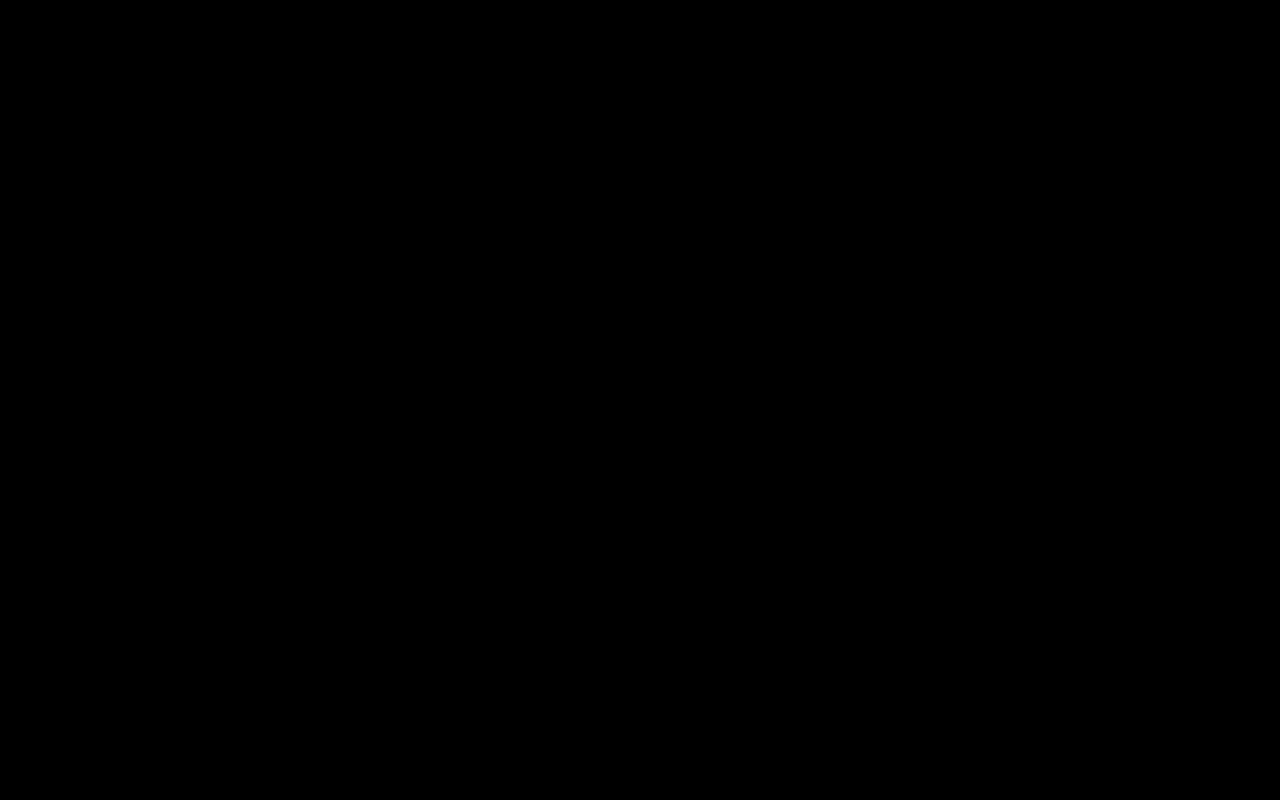
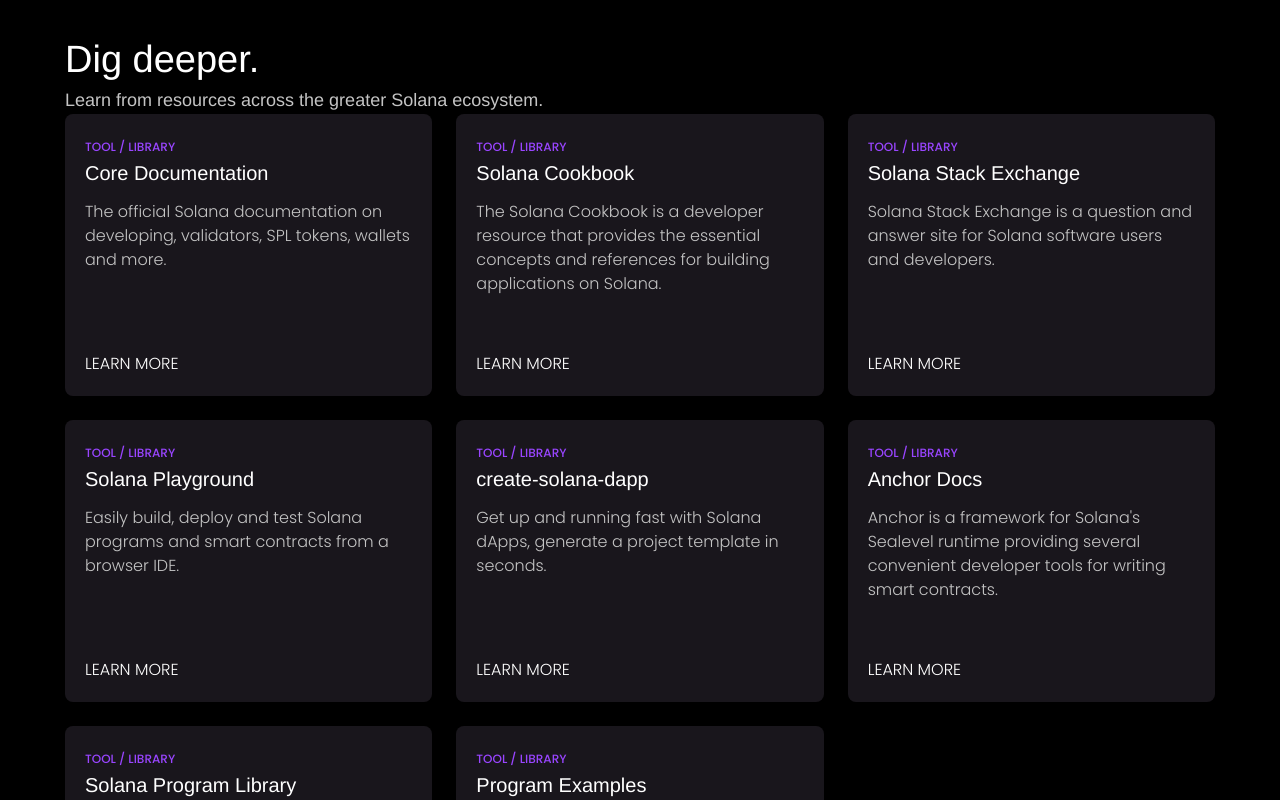
Before and after one commit to adnanDevelop/solonaApp, a React (Vite) app: page / in a window 1280 px wide. Shown: the part 1880-2680 px from the top of the page. Built offline with nearby package versions, Linux system fonts and the light colour scheme.

Commit message:
working on third section

```diff
--- a/src/modules/home/Home.tsx
+++ b/src/modules/home/Home.tsx
@@ -1,6 +1,7 @@
 import Navbar from "@/components/global/Navbar";
 import Hero from "./component/Hero";
 import GetStarted from "./component/GetStarted";
+import EcoSystem from "./component/EcoSystem";
 
 const Home = () => {
   return (
@@ -8,6 +9,7 @@
       <Navbar />
       <Hero />
       <GetStarted />
+      <EcoSystem />
       <div className="h-[200vh]"></div>
     </>
   );
--- /dev/null
+++ b/src/modules/home/component/EcoSystem.tsx
@@ -0,0 +1,51 @@
+import { deeperContent } from "../data";
+
+const EcoSystem = () => {
+  return (
+    <main className="custom-width padding-block">
+      {/* Header Section */}
+      <section>
+        <h1 className="text-white lg:text-[38px] sm:text-[55px] text-[35px] leading-none font-medium ">
+          Dig deeper.
+        </h1>
+        <p className="mt-2 text-sm text-content sm:text-lg text-light">
+          Learn from resources across the greater Solana ecosystem.
+        </p>
+      </section>
+
+      {/* Card Section */}
+      <section className="grid grid-cols-12 gap-6">
+        {deeperContent.map(
+          (
+            element: { title: string; label: string; content: string },
+            index: number
+          ) => {
+            return (
+              <div
+                key={index}
+                className="col-span-4 flex flex-col justify-between items-start rounded-lg p-[20px] bg-[#19161C] h-[282px] w-full"
+              >
+                <div>
+                  <span className="mb-1 text-xs font-medium uppercase text-purple font-poppin">
+                    {element?.label}
+                  </span>
+                  <h3 className="font-medium text-white font-helvetica text-[20px] mb-3">
+                    {element?.title}
+                  </h3>
+                  <p className="text-base font-light font-poppin text-content">
+                    {element?.content}
+                  </p>
+                </div>
+                <button className="font-light text-white transitions hover:text-purple font-poppin">
+                  LEARN MORE
+                </button>
+              </div>
+            );
+          }
+        )}
+      </section>
+    </main>
+  );
+};
+
+export default EcoSystem;
--- a/src/modules/home/component/GetStarted.tsx
+++ b/src/modules/home/component/GetStarted.tsx
@@ -1,42 +1,10 @@
 import { FaArrowRight } from "react-icons/fa6";
+import { getStartedData } from "../data";
 
 const GetStarted = () => {
-  const content = [
-    {
-      title: "Buildspance",
-      label: "15 Chapters",
-      image: "/image/getStarted/img-2.png",
-    },
-    {
-      title: "solana Bytes",
-      label: "12 Chapters",
-      image: "/image/getStarted/img-3.png",
-    },
-    {
-      title: "Scaffold Series",
-      label: "1 Chapter",
-      image: "/image/getStarted/img-4.png",
-    },
-    {
-      title: "Freecodecamp Solana Course",
-      label: "3 Chapter",
-      image: "/image/getStarted/img-5.png",
-    },
-    {
-      title: "Solana Development by Knox",
-      label: "164 Chapter",
-      image: "/image/getStarted/img-6.png",
-    },
-    {
-      title: "Solana Bootcamp",
-      label: "8 Chapter",
-      image: "/image/getStarted/img-7.png",
-    },
-  ];
-
   return (
     <main className="custom-width pt-[50px]">
-      <section className="">
+      <section>
         <h1 className="text-white lg:text-[38px] sm:text-[55px] text-[35px] leading-none font-medium ">
           Get started
         </h1>
@@ -64,7 +32,11 @@
             </button>
           </div>
         </div>
-        {content?.map((element, index) => {
+        {getStartedData?.map(
+          (
+            element: { image: string; label: string; title: string },
+            index: number
+          ) => {
             return (
               <div
                 key={index}
@@ -87,7 +59,8 @@
                 </div>
               </div>
             );
-        })}
+          }
+        )}
       </section>
     </main>
   );
--- /dev/null
+++ b/src/modules/home/data.ts
@@ -0,0 +1,83 @@
+export const getStartedData = [
+  {
+    title: "Buildspance",
+    label: "15 Chapters",
+    image: "/image/getStarted/img-2.png",
+  },
+  {
+    title: "solana Bytes",
+    label: "12 Chapters",
+    image: "/image/getStarted/img-3.png",
+  },
+  {
+    title: "Scaffold Series",
+    label: "1 Chapter",
+    image: "/image/getStarted/img-4.png",
+  },
+  {
+    title: "Freecodecamp Solana Course",
+    label: "3 Chapter",
+    image: "/image/getStarted/img-5.png",
+  },
+  {
+    title: "Solana Development by Knox",
+    label: "164 Chapter",
+    image: "/image/getStarted/img-6.png",
+  },
+  {
+    title: "Solana Bootcamp",
+    label: "8 Chapter",
+    image: "/image/getStarted/img-7.png",
+  },
+];
+
+export const deeperContent = [
+  {
+    label: "tool / library",
+    title: "Core Documentation",
+    content:
+      "The official Solana documentation on developing, validators, SPL tokens, wallets and more.",
+  },
+  {
+    label: "tool / library",
+    title: "Solana Cookbook",
+    content:
+      "The Solana Cookbook is a developer resource that provides the essential concepts and references for building applications on Solana.",
+  },
+  {
+    label: "tool / library",
+    title: "Solana Stack Exchange",
+    content:
+      "Solana Stack Exchange is a question and answer site for Solana software users and developers.",
+  },
+  {
+    label: "tool / library",
+    title: "Solana Playground",
+    content:
+      "Easily build, deploy and test Solana programs and smart contracts from a browser IDE.",
+  },
+  {
+    label: "tool / library",
+    title: "create-solana-dapp",
+    content:
+      "Get up and running fast with Solana dApps, generate a project template in seconds.",
+  },
+  {
+    label: "tool / library",
+    title: "Anchor Docs",
+    content:
+      "Anchor is a framework for Solana's Sealevel runtime providing several convenient developer tools for writing smart contracts.",
+  },
+  {
+    label: "tool / library",
+    title: "Solana Program Library",
+    content:
+      "The Solana Program Library (SPL) is a collection of on-chain programs targeting the Sealevel parallel runtime.",
+  },
+  {
+    label: "tool / library",
+    title: "Program Examples",
+    content:
+      "A list of curated examples for a wide range of use cases implemented using on-chain programs.s",
+  },
+];
--- a/src/modules/home/type.ts
+++ /dev/null
@@ -1,35 +0,0 @@
-export interface IJobProp {
-  _id: string;
-  title: string;
-  employmentType: string;
-  requirements: string[];
-  description: string;
-  positions: number;
-  category: string;
-  location: string;
-  address: string;
-  jobType: string;
-  experience: string;
-  qualification: string;
-  salary: number;
-  company: {
-    _id: string;
-    companyName: string;
-    bio: string;
-    description: string;
-    location: string;
-    founded: number;
-    founder: string;
-    headQuater: string;
-    websiteLink: string;
-    userId: string;
-    createdAt: string;
-    updatedAt: string;
-    __v: number;
-  };
-  createdBy: string;
-  applications: string[]; // Adjust the type if you have a structure for applications
-  createdAt: string;
-  updatedAt: string;
-  __v: number;
-}
```
Also changed, not shown: src/data/Content.jsx (added). Lines whose indentation alone changed are shown as unchanged.
